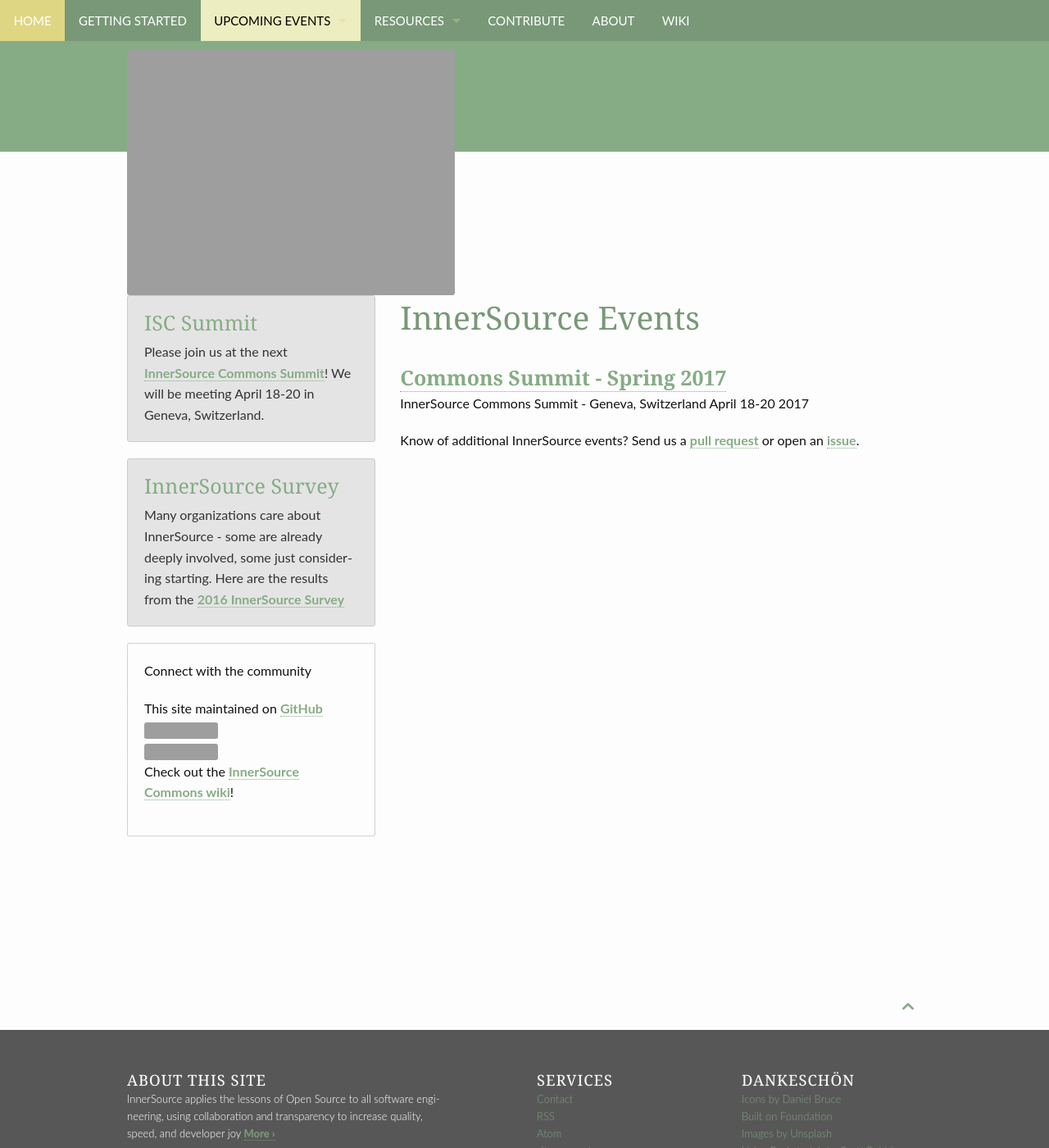
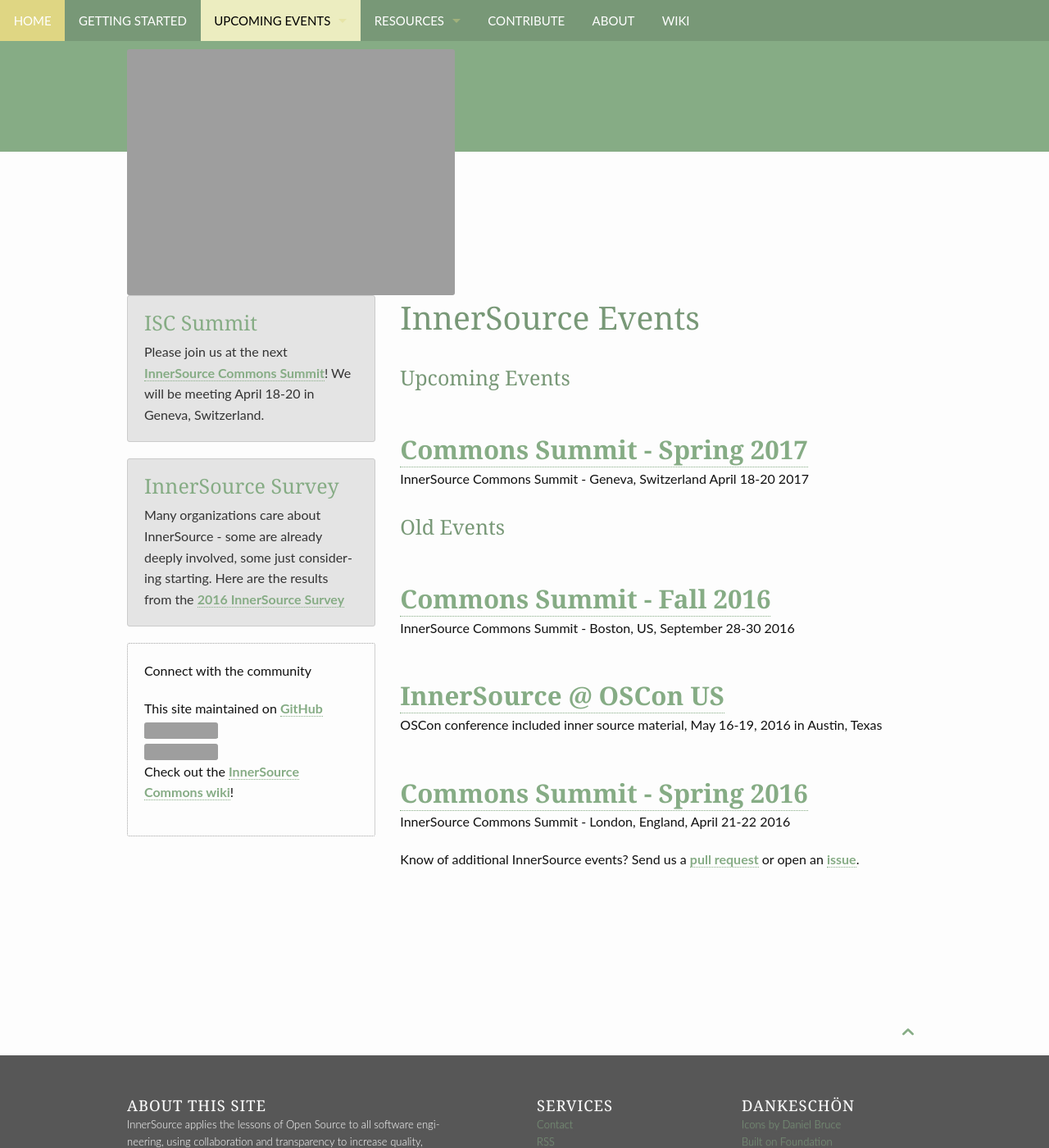
Before and after one commit to paypal/InnerSourceCommons, a Jekyll site: the page built from events/index.md, in a window 1280 px wide and 1400 px high. Shown: the whole window at 82% size. Built offline with Jekyll 4.4.1, drawn with Linux system fonts in a browser that asks for light colours; grey boxes are pictures that could not be loaded.

Commit message:
Updated events and summits
Added old events (summits and OScon); Updated sidebar to link to
general events page instead of old summit (already passed)

```diff
--- a/_includes/_sidebar.html
+++ b/_includes/_sidebar.html
@@ -1,6 +1,6 @@
 <aside>
 	<div class="panel radius">
-		<h3><a href="/InnerSourceCommons/events/isc-fall-2016/">ISC Summit</a></h3>
+		<h3><a href="/InnerSourceCommons/events/">ISC Summit</a></h3>
 		<p>
 		  Please join us at the next <a href="/InnerSourceCommons/events/isc-spring-2017/">InnerSource Commons Summit</a>! We will be meeting April 18-20 in Geneva, Switzerland.
 		</p>
--- a/events/index.md
+++ b/events/index.md
@@ -3,9 +3,24 @@
 title: 'InnerSource Events'
 ---
 
-### [Commons Summit - Spring 2017](isc-spring-2017)
+### Upcoming Events
+
+## [Commons Summit - Spring 2017](isc-spring-2017)
 
 InnerSource Commons Summit - Geneva, Switzerland April 18-20 2017
 
+### Old Events
+
+## [Commons Summit - Fall 2016](isc-fall-2016)
+
+InnerSource Commons Summit - Boston, US, September 28-30 2016
+
+## [InnerSource @ OSCon US](oscon-us-2016)
+
+OSCon conference included inner source material, May 16-19, 2016 in Austin, Texas
+
+## [Commons Summit - Spring 2016](isc-spring-2016)
+
+InnerSource Commons Summit - London, England, April 21-22 2016
 
 Know of additional InnerSource events? Send us a [pull request](https://github.com/paypal/InnerSourceCommons/pulls) or open an [issue](https://github.com/paypal/InnerSourceCommons/issues).
```
